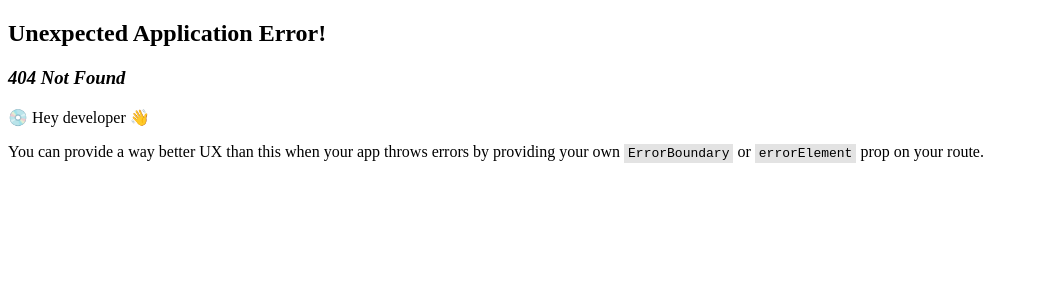
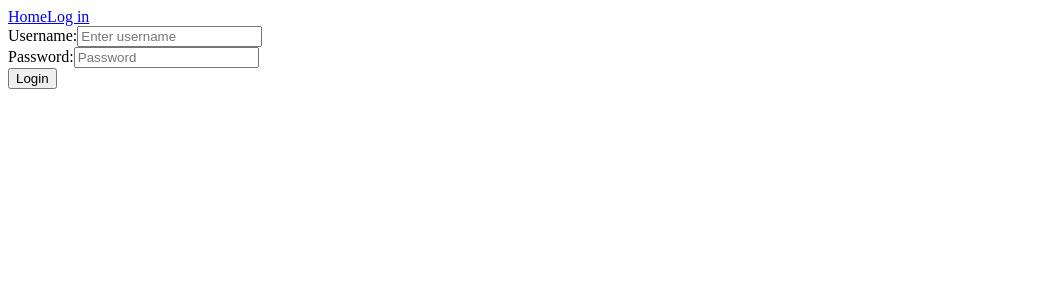
Before and after one commit to AK577427/react_javascript_repo, a React (Vite) app: page /login in a window 1280 px wide. Before the commit this address had no page. Shown: the top 300 px of the page, without its empty margins (0-1039 px from the left). Built offline with nearby package versions, Linux system fonts and the light colour scheme.

Commit message:
included login page code

```diff
--- a/src/api/get-fundraiser.js
+++ b/src/api/get-fundraiser.js
@@ -1,5 +1,5 @@
 async function getFundraiser(fundraiserId) {
-    const url = `${import.meta.env.VITE_API_URL}/fundraisers/{fundraiserId}`;
+    const url = `${import.meta.env.VITE_API_URL}/fundraisers/${fundraiserId}`;
     const response = await fetch(url, {method: "GET"});
 
     if(!response.ok){
--- /dev/null
+++ b/src/api/post-login.js
@@ -0,0 +1,31 @@
+async function postLogin(username,password) {
+    const url = `${import.meta.env.VITE_API_URL}/api-token-auth/`;
+
+    const response = await fetch(url, {
+        method: "POST",
+        headers:{
+            "Content-Type": "application/json",
+        },
+        body: JSON.stringify({
+            "username": username,
+            "password": password,
+        }),
+    });
+
+
+    if(!response.ok){
+        const fallbackError = "Error trying to login";
+
+        const data = await response.json().catch(() =>{
+            throw new Error(fallbackError);
+        });
+
+        const errorMessage = data?.detail ?? fallbackError;
+        throw new Error(errorMessage);
+    }
+
+    return await response.json();
+
+}
+
+export default postLogin;
--- a/src/compenents/FundraiserCard.jsx
+++ b/src/compenents/FundraiserCard.jsx
@@ -4,10 +4,12 @@
 function FundraiserCard(props){
     const {fundraiserData}= props;
     // const fundraiserData = props.fundraiserData;
+    const fundraiserLink = `fundraiser/${fundraiserData.id}`;
+
     return(
         <div className="fundraiser-card">
-            <Link to="/fundraiserLink">
-            <img src={fundraiserData.image} alt='image'/>
+            <Link to={fundraiserLink}>
+            <img src={fundraiserData.image} alt="image"/>
             <h3>{fundraiserData.title}</h3>
             </Link>
         </div>
--- /dev/null
+++ b/src/compenents/LoginForm.jsx
@@ -0,0 +1,63 @@
+import { useState } from "react";
+import { useNavigate } from "react-router-dom";
+
+import postLogin from "../api/post-login";
+
+function LoginForm(){
+    const navigate = useNavigate();
+    // return<h1>This is the Login Page!</h1>
+    const [credentials, setCredentials] = useState({
+        username: "",
+        password: "",
+    })
+
+    const handleChange = (event)=>{
+        const {id, value} = event.target;
+        setCredentials((prevCredentials)=>({
+            ...prevCredentials,
+            [id]:value
+        }));
+
+    };
+
+    const handleSubmit = (event)=>{
+        event.preventDefault();
+        if(credentials.username && credentials.password){
+            postLogin(
+            credentials.username,
+            credentials.password
+            ).then((response)=>{
+                window.localStorage.setItem("token", response.token);
+                navigate("/")
+            })
+        }
+    }
+
+    return(
+        <form>
+            <div>
+                <label htmlFor="username">Username:</label>
+                <input
+                    type="text"
+                    id="username"
+                    placeholder="Enter username"
+                    onChange={handleChange}
+                />
+            </div>
+            <div>
+                <label htmlFor="password">Password:</label>
+                <input
+                    type="password"
+                    id="password"
+                    placeholder="Password"
+                    onChange={handleChange}
+                />
+            </div>
+            <button type="submit" onClick={handleSubmit}>
+                Login
+            </button>
+        </form>
+    )
+}
+
+export default LoginForm;
--- a/src/compenents/NavBar.jsx
+++ b/src/compenents/NavBar.jsx
@@ -6,7 +6,7 @@
         <div>
             <nav>
                 <Link to="/">Home</Link>
-                {/* <Link to="/fundraiser">Fundraiser</Link> */}
+                <Link to="/login">Log in</Link>
             </nav>
             <Outlet/>
         </div>
--- a/src/hooks/use-fundraiser.js
+++ b/src/hooks/use-fundraiser.js
@@ -21,5 +21,5 @@
         //This time we pass the fundraiserId to the dependency array so that the hook will re-run if the fundraiserId changes.
     }, [fundraiserId]);
 
-    return [fundraiser, isLoading, error]
+    return {fundraiser, isLoading, error}
 }
--- a/src/hooks/use-fundraisers.js
+++ b/src/hooks/use-fundraisers.js
@@ -10,7 +10,7 @@
 
     useEffect(()=>{
         getFundraisers()
-            .then(fundraisers=>{
+            .then((fundraisers)=>{
                 setFundraisers(fundraisers);
                 setIsLoading(false);
 
--- a/src/main.jsx
+++ b/src/main.jsx
@@ -18,6 +18,7 @@
 
 import NavBar from "./compenents/NavBar"
 import App from "../../todo-list/src/App";
+import LoginPage from "./pages/LoginPage";
 
 const router = createBrowserRouter([
   {
@@ -26,6 +27,9 @@
     children:[
       {
         path: "/", element: <HomePage/>
+      },
+      {
+        path: "/login", element: <LoginPage/>
       },
       {
         path: "/fundraiser/:id",element:<FundraiserPage/>
--- a/src/pages/FundraiserPage.jsx
+++ b/src/pages/FundraiserPage.jsx
@@ -8,7 +8,6 @@
     const {id} = useParams();
     //useFundraiser returns three pieces of info, so we need to grab them all here
     const {fundraiser, isLoading, error} = useFundraiser(id)
-    console.log(isLoading)
 
     if(isLoading){
         return(<p>loading......</p>);
--- a/src/pages/HomePage.jsx
+++ b/src/pages/HomePage.jsx
@@ -5,7 +5,17 @@
 
 function HomePage() {
 
-const {fundraisers} = useFundraisers();
+const {fundraisers} = useFundraisers()
+    // const {fundraisers, isLoading, error} = useFundraisers();
+
+
+    // if(isLoading){
+    //     return(<p>loading......</p>);
+    // }
+
+    // if(error) {
+    //     return(<p>{error.message}</p>)
+    // }
 
     return (
         <div id="fundraiser-list">
--- /dev/null
+++ b/src/pages/LoginPage.jsx
@@ -0,0 +1,8 @@
+import LoginForm from  "../compenents/LoginForm";
+
+function LoginPage(){
+    // return<h1>This is the Login Page!</h1>
+    return <LoginForm/>
+}
+
+export default LoginPage;
```
